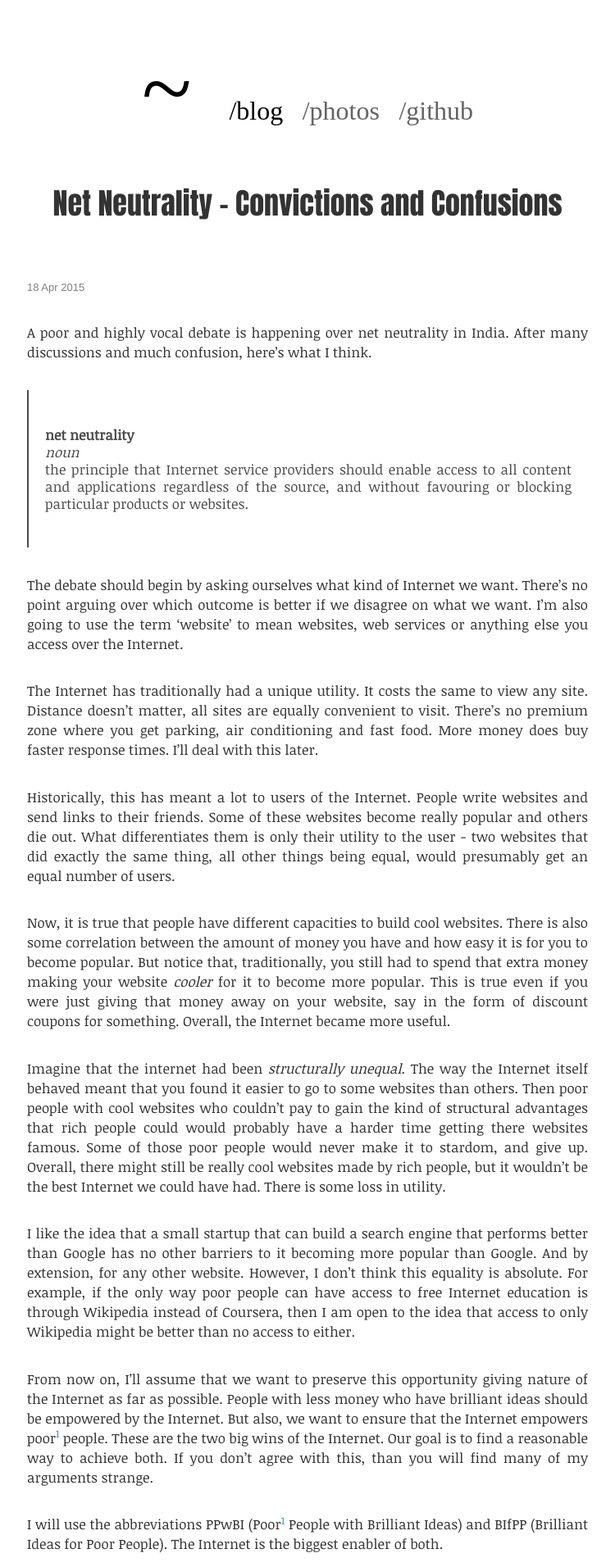
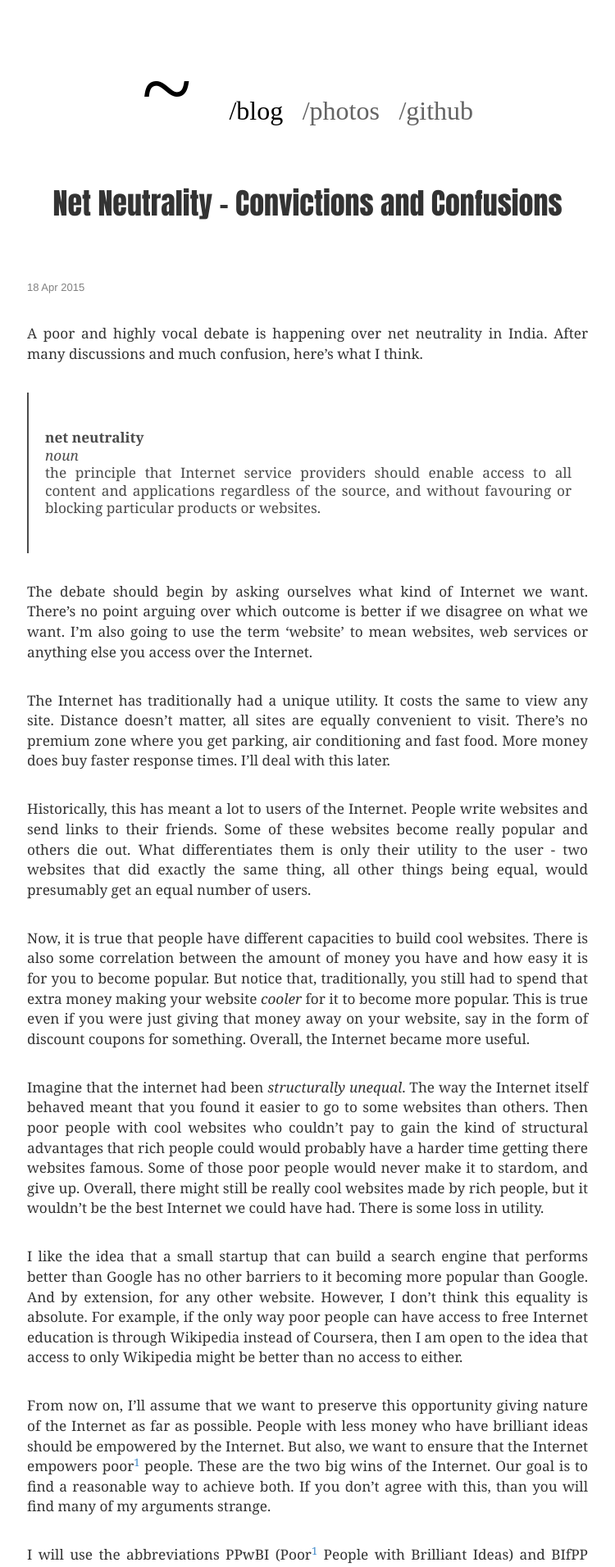
Before and after one commit to amrav/amrav.github.io, a Jekyll site: the page built from _posts/2015-04-18-net-neutrality-convictions-confusions.md, in a window 1280 px wide. Shown: the top 1912 px of the page at 82% size, without its empty margins (265-1015 px from the left). Built offline with Jekyll 4.4.1, drawn with Linux system fonts in a browser that asks for light colours; nearby versions of some CDN libraries; some web fonts are replaced; Markdown is read by kramdown in place of the engine named in the settings; comment, search, counter and statistics services are not loaded.

Commit message:
Use kramdown for parsing footnotes

```diff
--- /dev/null
+++ b/Gemfile
@@ -0,0 +1,2 @@
+source 'https://rubygems.org'
+gem 'github-pages'
--- a/_config.yml
+++ b/_config.yml
@@ -1,6 +1,6 @@
 name: Amrav's Blog
-markdown: redcarpet
-pygments: true
+markdown: kramdown
+highlighter: pygments
 exclude: [scripts 404.html]
 permalink: pretty
 url: http://www.amrav.net
--- a/css/custom.css
+++ b/css/custom.css
@@ -114,7 +114,7 @@
 }
 
 #content {
-    font-size: 1.2em;
+    font-size: 1.23em;
     text-align: justify;
     margin-bottom: 8em;
 }
@@ -165,3 +165,7 @@
     float: right;
     display: inline-block;
 }
+
+.footnotes {
+    font-size: 0.8em;
+}
--- a/css/fonts.css
+++ b/css/fonts.css
@@ -13,5 +13,5 @@
 }
 
 #content p {
-    font-family: 'Noticia Text', sans-serif;
+    font-family: 'Georgia', sans-serif;
 }
```
Also changed, not shown: Gemfile.lock (added).
